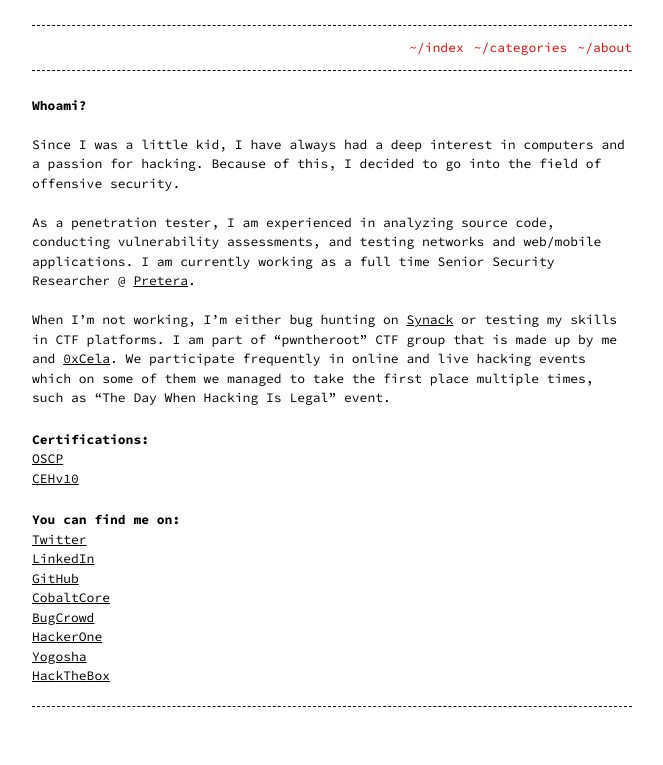
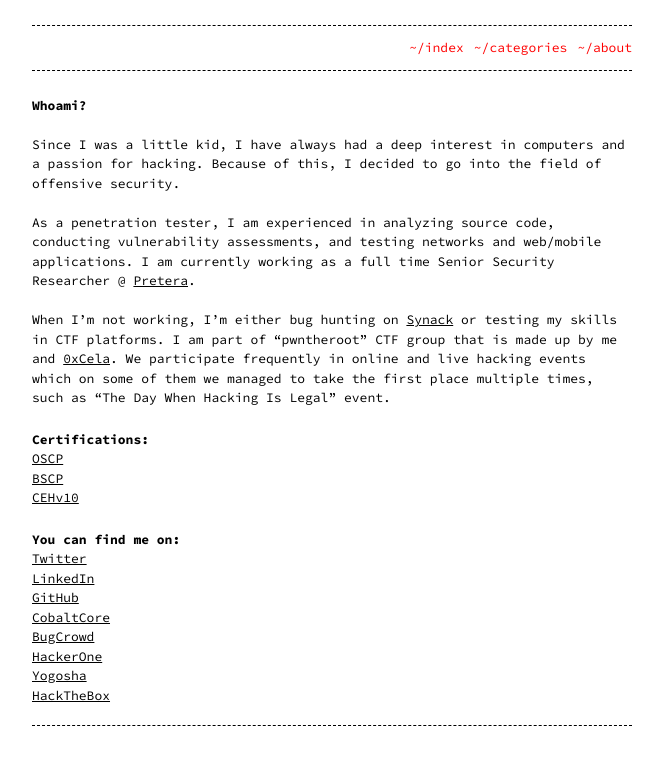
Before and after one commit to spenkk/spenkk.github.io, a Jekyll site: the page built from about.md, in a window 1280 px wide. Shown: the top 765 px of the page, without its empty margins (308-971 px from the left). Built offline with Jekyll 4.4.1, drawn with Linux system fonts in a browser that asks for light colours.

Commit message:
BSCP Link

```diff
--- a/about.md
+++ b/about.md
@@ -16,6 +16,7 @@
 # Certifications:
 
 [OSCP](https://www.credential.net/24b5cdee-cd23-44d8-9f22-a01526ae3320#gs.vv0uhs)
+[BSCP](https://portswigger.net/web-security/e/c/888362b042e4f7a2)
 [CEHv10](https://bit.ly/2H5VsVd)
 
 # You can find me on:
```
